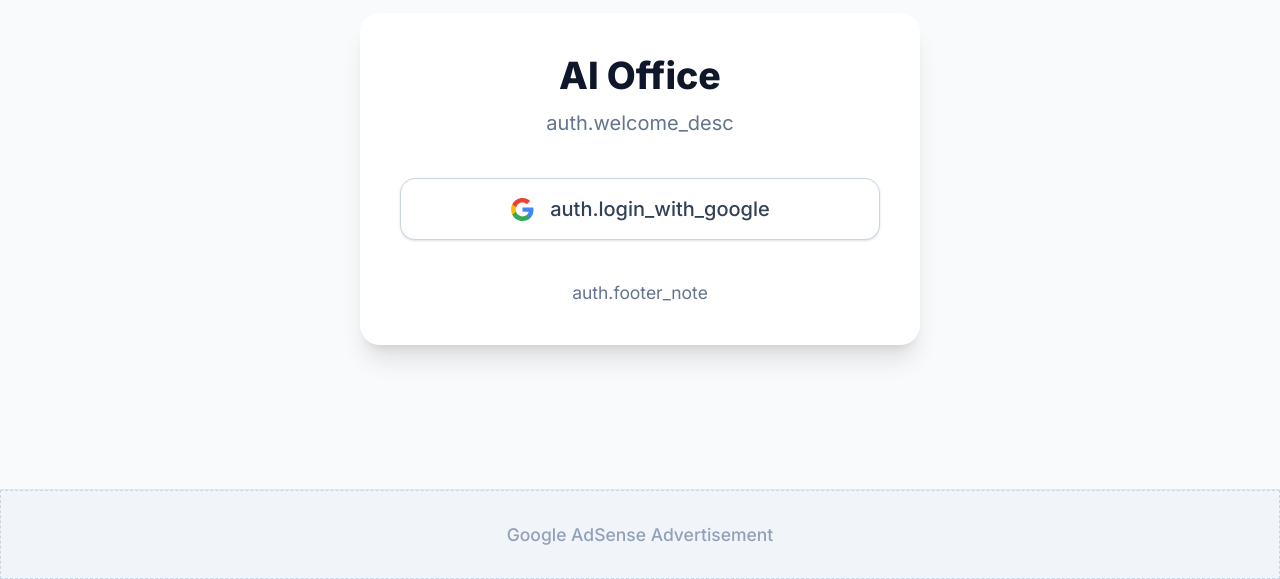
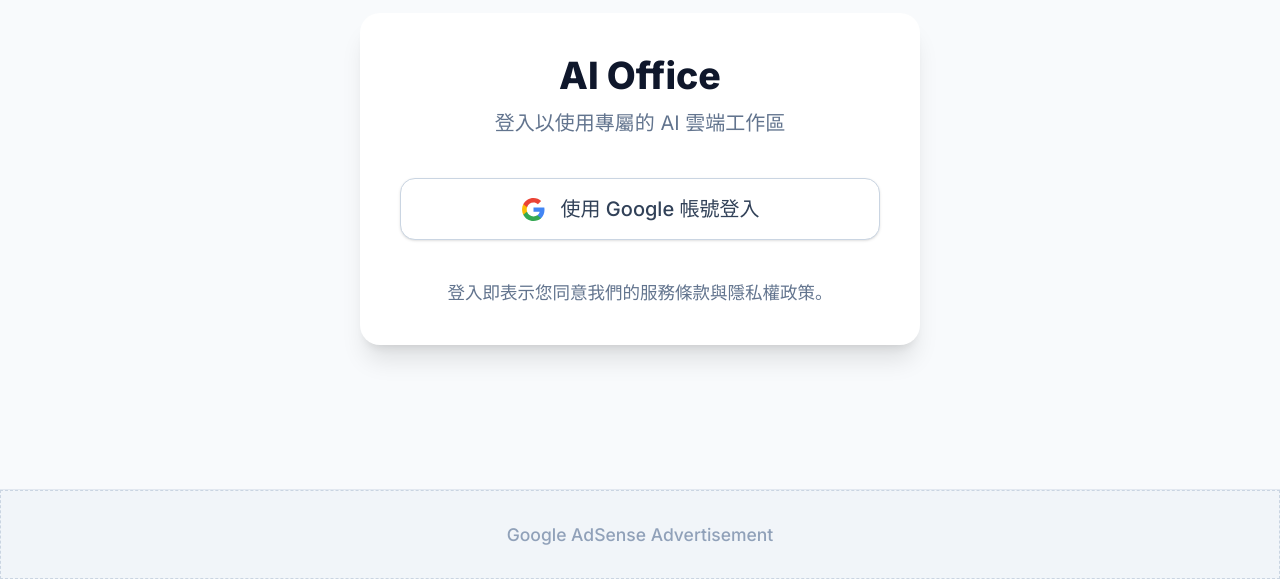
Before and after one commit to william01alltech-hue/ai-office-pwa, a React (Vite) app: page /login in a window 1280 px wide. Shown: the part 221-800 px from the top of the page. Built offline with nearby package versions, Linux system fonts and the light colour scheme; no server answers.

Commit message:
fix: hardcode i18n texts in login page and remove unused var

```diff
--- a/src/pages/LoginPage.tsx
+++ b/src/pages/LoginPage.tsx
@@ -2,14 +2,12 @@
 import { useAuth } from '../contexts/AuthContext';
 import { useNavigate, useLocation } from 'react-router-dom';
 import toast from 'react-hot-toast';
-import { useAppContext } from '../contexts/AppContext';
 
 export const LoginPage: React.FC = () => {
   const { loginWithGoogle } = useAuth();
   const navigate = useNavigate();
   const location = useLocation();
   const [isLoggingIn, setIsLoggingIn] = useState(false);
-  const { t } = useAppContext();
 
   // Redirect to where the user came from or to home
   const from = (location.state as any)?.from?.pathname || "/";
@@ -18,11 +16,11 @@
     try {
       setIsLoggingIn(true);
       await loginWithGoogle();
-      toast.success(t('auth.login_success') || '登入成功！');
+      toast.success('登入成功！');
       navigate(from, { replace: true });
     } catch (error: any) {
       console.error(error);
-      toast.error(t('auth.login_error') || '登入失敗，請重試。');
+      toast.error('登入失敗，請重試。');
     } finally {
       setIsLoggingIn(false);
     }
@@ -35,7 +33,7 @@
           <div className="text-center mb-8">
             <h1 className="text-3xl font-extrabold text-slate-900 dark:text-white mb-2">AI Office</h1>
             <p className="text-slate-500 dark:text-slate-400">
-              {t('auth.welcome_desc') || '登入以使用專屬的 AI 雲端工作區'}
+              登入以使用專屬的 AI 雲端工作區
             </p>
           </div>
 
@@ -67,12 +65,12 @@
                   />
                 </svg>
               )}
-              {t('auth.login_with_google') || '使用 Google 帳號登入'}
+              使用 Google 帳號登入
             </button>
           </div>
 
-          <div className="mt-8 text-center text-sm text-slate-500 dark:text-slate-400">
-            {t('auth.footer_note') || '登入即表示您同意我們的服務條款與隱私權政策。'}
+          <div className="mt-8 text-center text-sm text-slate-500 dark:text-white">
+            登入即表示您同意我們的服務條款與隱私權政策。
           </div>
         </div>
       </div>
```
